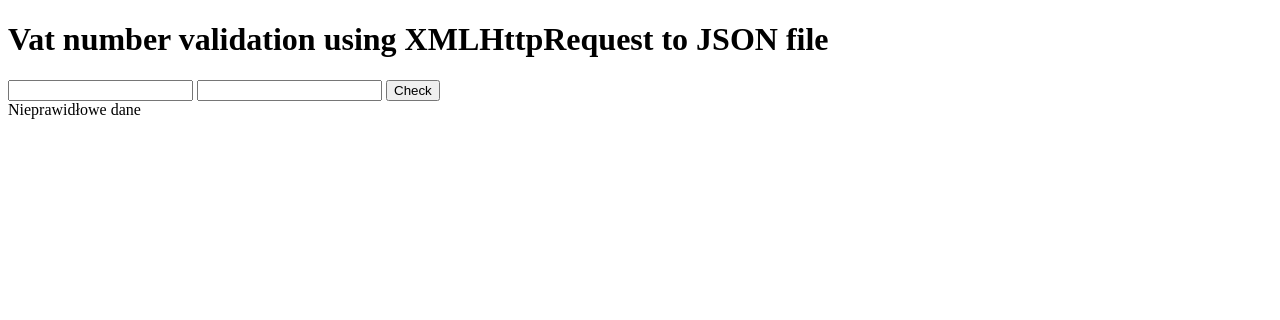
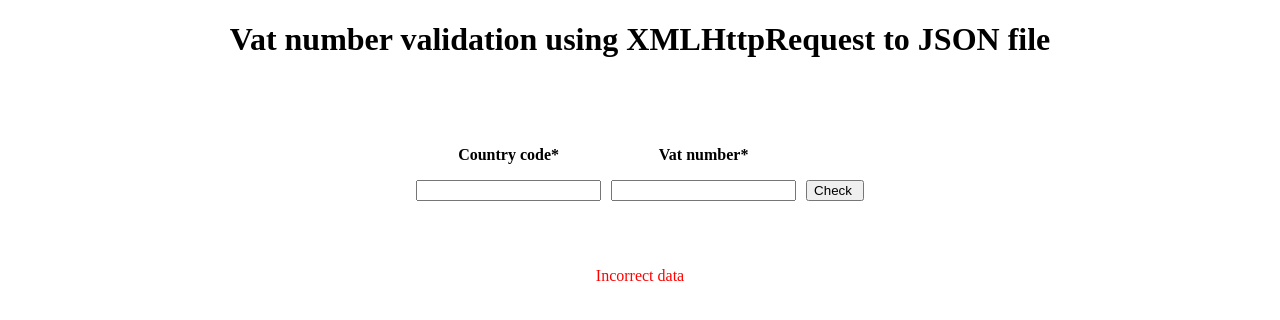
Before and after one commit to konrad151/REST-vatNumber-VIES-validation, a plain HTML site: page index.html in a window 1280 px wide. Both pictures are taken after a click on the input "Check". Drawn offline with Linux system fonts and the light colour scheme; no server answers.

Commit message:
little styling

```diff
--- a/css/main.css
+++ b/css/main.css
@@ -0,0 +1,23 @@
+h1{
+    text-align: center;
+}
+.request-content, .response-content{
+    text-align: center;
+}
+.request-content{
+    display: flex;
+    justify-content: center;
+    align-items: flex-end;
+    padding: 50px 0;
+}
+.request-content p{
+    font-weight: bold;
+}
+.response-content p{
+    color: red;
+}
+.request-content__item{
+    display: inline-block;
+    float: left;
+    padding-right: 10px;
+}
--- a/index.html
+++ b/index.html
@@ -10,9 +10,15 @@
 
     <h1>Vat number validation using XMLHttpRequest to JSON file</h1>
     <div class="request-content">
-      <input id="country-code" type="text" name="countryCode">
-      <input id="vat-number" type="text" name="vatNumber">
-      <input id="check-button" type="submit" name="" value="Check">
+      <div class="request-content__item">
+        <p>Country code*</p>
+        <input id="country-code" type="text" name="countryCode">
+      </div>
+      <div class="request-content__item">
+        <p>Vat number*</p>
+        <input id="vat-number" type="text" name="vatNumber">
+      </div>
+      <input class="request-content__item" id="check-button" type="submit" name="" value="Check">
     </div>
     <div class="response-content">
     </div>
--- a/js/restValidation.js
+++ b/js/restValidation.js
@@ -2,8 +2,8 @@
 document.addEventListener("DOMContentLoaded", function() {
   var checkButton = document.getElementById('check-button');
   checkButton.addEventListener("click", function(){
-    var countryCode; //CZ
-    var vatNumber; //7109194147
+    var countryCode;
+    var vatNumber;
     var countryCodeValue = document.getElementById('country-code').value;
     var vatNumberValue = document.getElementById('vat-number').value;
 
@@ -28,7 +28,7 @@ document.addEventListener("DOMContentLoaded", function() {
     });
 
     xhr.addEventListener('error', function () {
-        content.innerHTML = "Nieprawidłowe dane";
+        content.innerHTML = "<p>Incorrect data</p>";
     });
 
     xhr.send(null);
```
